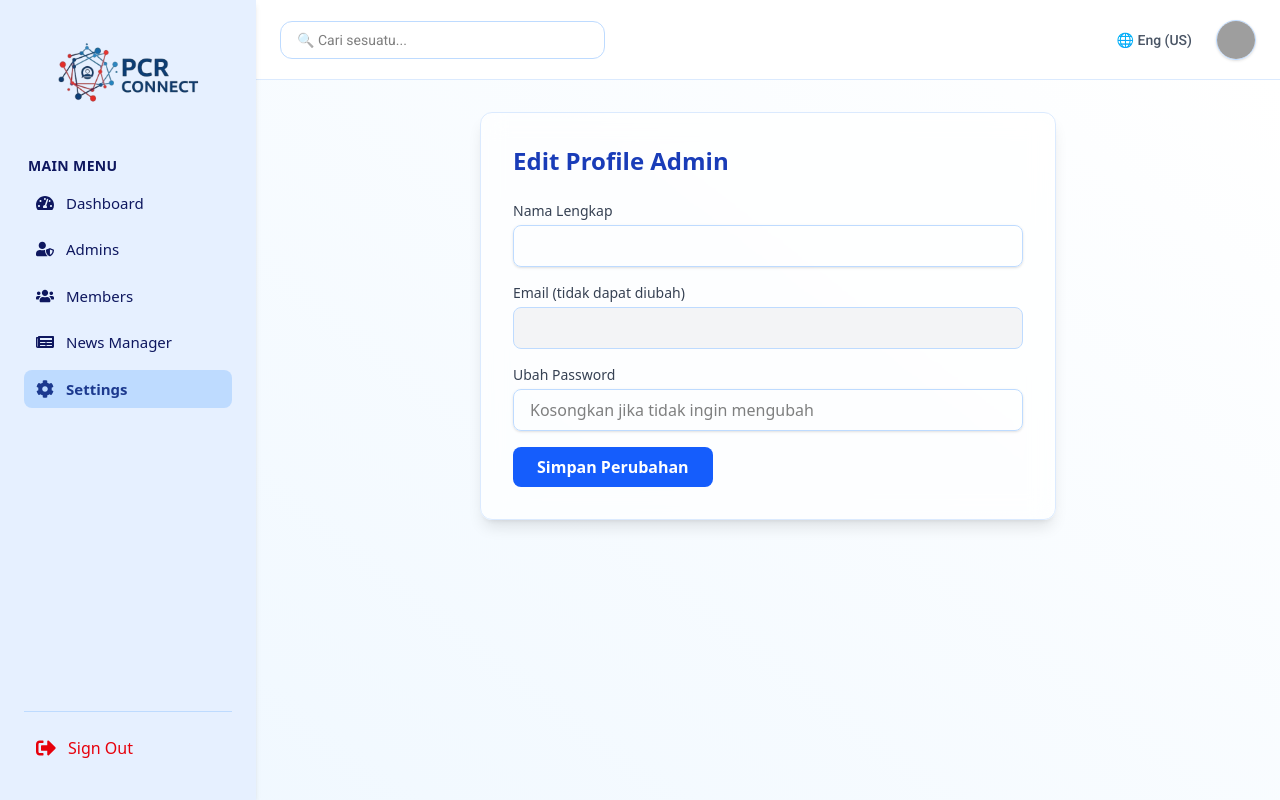
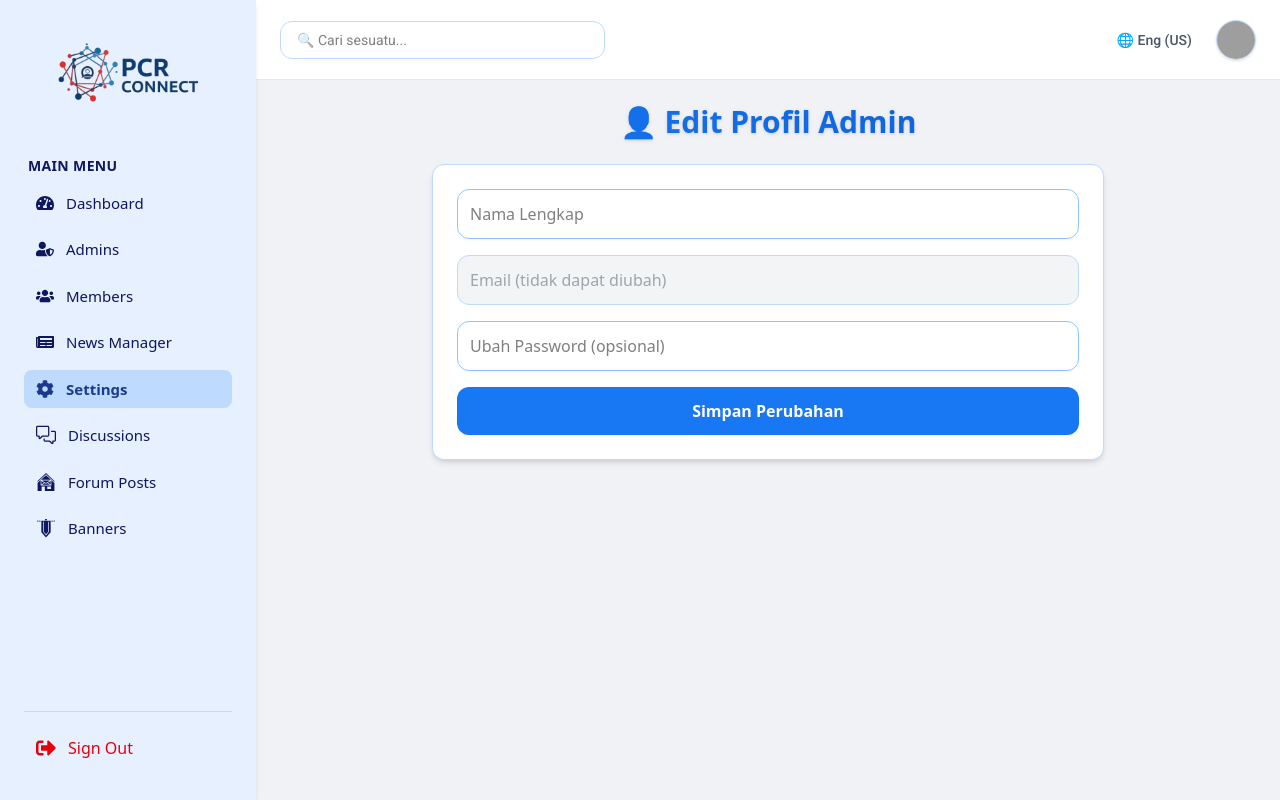
Before and after one commit to Daniel7ll/ProjectBPF2, a React (Vite) app: page /settings in a window 1280 px wide. Shown: the top 800 px of the page. Built offline with nearby package versions, Linux system fonts and the light colour scheme; sample sign-in values are in the browser's storage; grey boxes are pictures that could not be loaded.

Commit message:
Initial push to admin-dashboard

```diff
--- a/src/components/Admin/AdminDiscussions.jsx
+++ b/src/components/Admin/AdminDiscussions.jsx
@@ -131,13 +131,13 @@ export default function AdminDiscussions() {
   return (
     <div className="p-6 font-sans ml-64 bg-[#f0f2f5] min-h-screen">
       <div className="max-w-6xl mx-auto">
-        <h1 className="text-3xl font-extrabold text-center mb-6">
+        <h1 className="text-3xl font-extrabold text-[#0e175f] text-center mb-6">
           💬 {editingDiscussion ? 'Edit Diskusi' : 'Tambah Diskusi'}
         </h1>
 
         <form
           onSubmit={handleSubmit}
-          className="bg-white p-6 rounded-xl shadow-md border border-blue-200 mb-8 grid grid-cols-1 md:grid-cols-2 gap-4"
+          className="bg-white p-6 rounded-2xl shadow-md border border-blue-200 mb-8 grid grid-cols-1 md:grid-cols-2 gap-4"
         >
           {Object.keys(formData).map((key) => (
             <input
@@ -147,7 +147,7 @@ export default function AdminDiscussions() {
               placeholder={key.replace('_', ' ').toUpperCase()}
               value={formData[key] || ''}
               onChange={handleInputChange}
-              className="border border-blue-300 p-3 rounded-xl"
+              className="border border-blue-300 p-3 rounded-xl text-sm focus:outline-none focus:ring-2 focus:ring-blue-300"
               disabled={key === 'id' && !!editingDiscussion}
             />
           ))}
@@ -165,21 +165,21 @@ export default function AdminDiscussions() {
           </p>
         )}
 
-        <div className="overflow-x-auto bg-white shadow-md rounded-xl border border-blue-100">
-          <table className="min-w-full table-auto">
-            <thead className="bg-blue-50 text-blue-800 text-left text-sm uppercase">
+        <div className="overflow-x-auto bg-white shadow-md rounded-2xl border border-blue-100">
+          <table className="min-w-full table-auto text-sm">
+            <thead className="bg-blue-50 text-blue-800 text-left uppercase">
               <tr>
                 {Object.keys(formData).map((k) => (
-                  <th key={k} className="px-4 py-3">{k.toUpperCase()}</th>
+                  <th key={k} className="px-4 py-3">{k.replace('_', ' ')}</th>
                 ))}
-                <th className="px-4 py-3">AKSI</th>
+                <th className="px-4 py-3">Aksi</th>
               </tr>
             </thead>
             <tbody>
               {discussions.map((d, idx) => (
                 <tr key={d.id} className={idx % 2 === 0 ? 'bg-white' : 'bg-blue-50'}>
                   {Object.keys(formData).map((k) => (
-                    <td key={k} className="px-4 py-2 border-t text-sm">{d[k]}</td>
+                    <td key={k} className="px-4 py-2 border-t">{d[k]}</td>
                   ))}
                   <td className="px-4 py-2 border-t flex gap-2">
                     <button onClick={() => handleEdit(d)} className="text-blue-600 hover:text-blue-800">
--- a/src/components/Admin/Sidebar.jsx
+++ b/src/components/Admin/Sidebar.jsx
@@ -1,5 +1,5 @@
 import React from "react";
-import { NavLink } from "react-router-dom";
+import { NavLink, Link } from "react-router-dom";
 import {
   FaTachometerAlt,
   FaUserShield,
@@ -8,6 +8,8 @@ import {
   FaSignOutAlt,
   FaNewspaper,
 } from "react-icons/fa";
+import { GoCommentDiscussion } from "react-icons/go";
+import { GiPostOffice, GiVerticalBanner } from "react-icons/gi";
 import PCRLogo from "../../assets/logo.jpg";
 
 // Komponen link sidebar dengan active style
@@ -56,6 +58,31 @@ const Sidebar = () => {
           <SidebarLink to="/member" icon={<FaUsers />}>Members</SidebarLink>
           <SidebarLink to="/news" icon={<FaNewspaper />}>News Manager</SidebarLink>
           <SidebarLink to="/settings" icon={<FaCog />}>Settings</SidebarLink>
+
+          {/* Tambahan menu lain */}
+          <Link
+            to="/discussions"
+            className="flex items-center gap-3 hover:bg-blue-100 px-3 py-2 rounded-lg transition text-[#0e175f]"
+          >
+            <GoCommentDiscussion className="text-xl" />
+            Discussions
+          </Link>
+
+          <Link
+            to="/forumPosts"
+            className="flex items-center gap-3 hover:bg-blue-100 px-3 py-2 rounded-lg transition text-[#0e175f]"
+          >
+            <GiPostOffice className="text-xl" />
+            Forum Posts
+          </Link>
+
+          <Link
+            to="/banners"
+            className="flex items-center gap-3 hover:bg-blue-100 px-3 py-2 rounded-lg transition text-[#0e175f]"
+          >
+            <GiVerticalBanner className="text-xl" />
+            Banners
+          </Link>
         </nav>
       </div>
 
--- a/src/components/Admin/setting.jsx
+++ b/src/components/Admin/setting.jsx
@@ -38,29 +38,26 @@ export default function EditProfile() {
     const { data: user } = await supabase.auth.getUser();
 
     if (user?.user) {
-      const updates = {
-        name: adminData.name,
-      };
+      const updates = { name: adminData.name };
 
       const { error } = await supabase
         .from("admins")
         .update(updates)
         .eq("id", user.user.id);
 
-      // Update password jika diisi
       if (password) {
         const { error: passError } = await supabase.auth.updateUser({
           password,
         });
         if (passError) {
-          setMessage("Gagal update password.");
+          setMessage("❌ Gagal update password.");
         }
       }
 
       if (error) {
-        setMessage("Gagal update profil.");
+        setMessage("❌ Gagal update profil.");
       } else {
-        setMessage("Profil berhasil diperbarui.");
+        setMessage("✅ Profil berhasil diperbarui.");
       }
     }
 
@@ -68,61 +65,61 @@ export default function EditProfile() {
   };
 
   return (
-    <div className="ml-64 p-8 min-h-screen bg-gradient-to-tr from-[#f0f8ff] to-white font-sans">
-      <div className="max-w-xl mx-auto bg-white/70 backdrop-blur-md p-8 rounded-xl shadow-lg border border-blue-100">
-        <h2 className="text-2xl font-bold mb-6 text-blue-800">Edit Profile Admin</h2>
+    <div className="p-6 font-sans ml-64 bg-[#f0f2f5] min-h-screen">
+      <div className="max-w-2xl mx-auto">
+        <h1 className="text-3xl font-extrabold text-center bg-gradient-to-r from-[#1877F2] to-[#0b5ed7] text-transparent bg-clip-text drop-shadow mb-6">
+          👤 Edit Profil Admin
+        </h1>
 
-        <form onSubmit={handleUpdate} className="space-y-4">
-          <div>
-            <label className="block text-sm font-medium text-gray-700 mb-1">
-              Nama Lengkap
-            </label>
+        <form
+          onSubmit={handleUpdate}
+          className="bg-white p-6 rounded-xl shadow-md border border-blue-200 grid grid-cols-1 gap-4"
+        >
           <input
             type="text"
+            placeholder="Nama Lengkap"
             value={adminData.name}
-              onChange={(e) => setAdminData({ ...adminData, name: e.target.value })}
-              className="w-full px-4 py-2 border border-blue-200 rounded-lg shadow-sm focus:ring focus:ring-blue-100"
+            onChange={(e) =>
+              setAdminData({ ...adminData, name: e.target.value })
+            }
+            className="border border-blue-300 p-3 rounded-xl"
             required
           />
-          </div>
 
-          <div>
-            <label className="block text-sm font-medium text-gray-700 mb-1">
-              Email (tidak dapat diubah)
-            </label>
           <input
             type="email"
+            placeholder="Email (tidak dapat diubah)"
             value={adminData.email}
             disabled
-              className="w-full px-4 py-2 bg-gray-100 border border-blue-200 rounded-lg"
+            className="bg-gray-100 border border-blue-200 p-3 rounded-xl text-gray-600 cursor-not-allowed"
           />
-          </div>
 
-          <div>
-            <label className="block text-sm font-medium text-gray-700 mb-1">
-              Ubah Password
-            </label>
           <input
             type="password"
-              placeholder="Kosongkan jika tidak ingin mengubah"
+            placeholder="Ubah Password (opsional)"
             value={password}
             onChange={(e) => setPassword(e.target.value)}
-              className="w-full px-4 py-2 border border-blue-200 rounded-lg shadow-sm focus:ring focus:ring-blue-100"
+            className="border border-blue-300 p-3 rounded-xl"
           />
-          </div>
 
           <button
             type="submit"
             disabled={loading}
-            className="bg-blue-600 hover:bg-blue-700 text-white font-semibold px-6 py-2 rounded-lg transition"
+            className="bg-[#1877F2] hover:bg-blue-600 text-white font-semibold px-5 py-3 rounded-xl transition duration-300"
           >
             {loading ? "Menyimpan..." : "Simpan Perubahan"}
           </button>
+        </form>
 
         {message && (
-            <p className="mt-4 text-sm text-green-600 font-medium">{message}</p>
+          <p
+            className={`text-center mt-4 font-medium ${
+              message.includes("❌") ? "text-red-600" : "text-green-600"
+            }`}
+          >
+            {message}
+          </p>
         )}
-        </form>
       </div>
     </div>
   );
```
Also changed, not shown: src/components/Admin/NewsManager.jsx (+63 -33 lines). Lines whose indentation alone changed are shown as unchanged.
